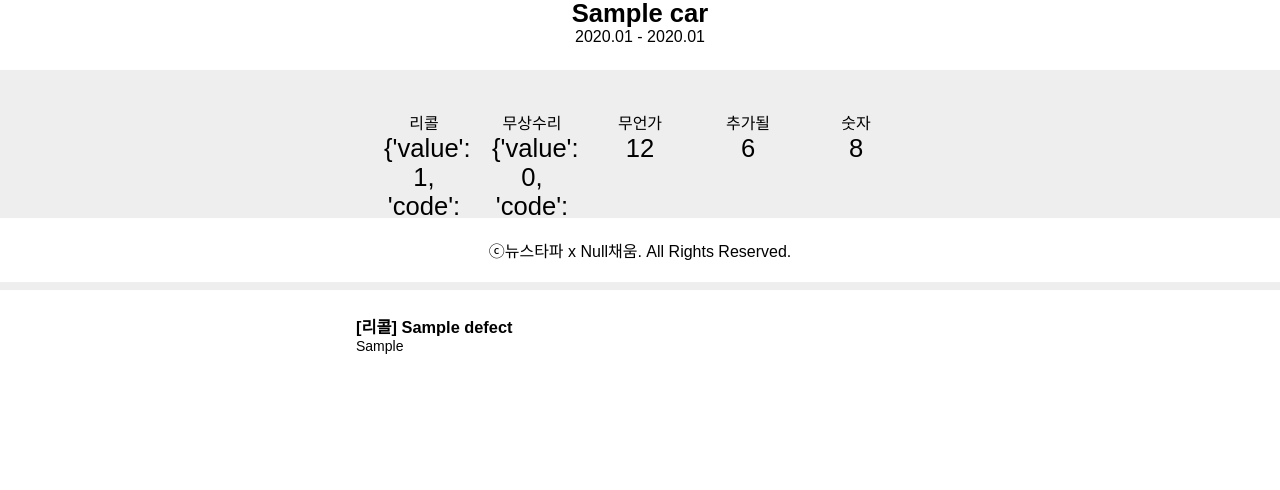
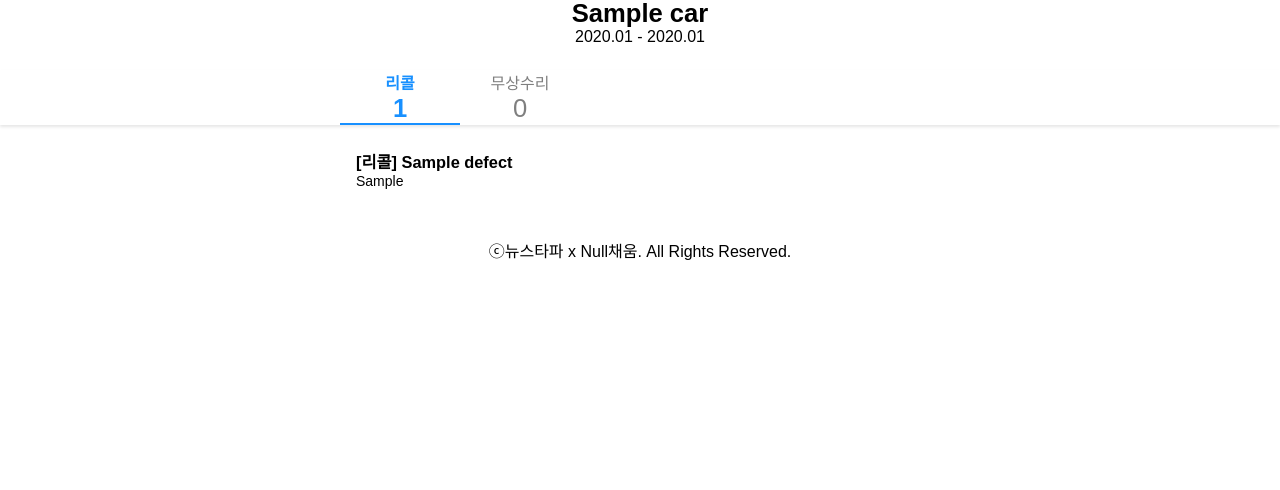
Before and after one commit to NullFull/safercar, a Django app: a page that uses desucar/templates/detail.html in a window 1280 px wide. Shown: the part 518-1008 px from the top of the page. After the commit the page ends 778 px from the top, so only its background shows below. Run offline with Django 3.2, Linux system fonts and the light colour scheme; tables that the repository leaves empty hold one stand-in row (values such as "Sample post").

Commit message:
feat: 활성화된 탭에 해당하는 결함 목록만 표시한다

```diff
--- a/desucar/static/script.js
+++ b/desucar/static/script.js
@@ -1,53 +1,85 @@
-const baseUrl = 'http://127.0.0.1:8000'
-const searchbar = document.querySelector('.q')
-const dropdown = document.querySelector('.dropdown')
-const autocomplete = document.querySelector('.autocomplete')
+var baseUrl = 'http://127.0.0.1:8000';
+var searchbar = document.querySelector('.q');
+var autocomplete = document.querySelector('.autocomplete');
+var tabs = document.querySelector('.navbar-tabs');
+var defects = document.querySelectorAll('.defect');
 
-let cars = [];
+var cars = [];
+var currentTab = void 0;
 
-const render = () => {
-    autocomplete.innerHTML = '';
-    cars.forEach(car => {
-        autocomplete.innerHTML += `
-        <li class="dropdown-item"><a href="/${car.fields.maker}/${car.fields.simple_name}-${car.fields.make_start.substr(0, 4)}-${car.fields.code}">${car.fields.name}</a></li>
-        `
-    })
+var toggleTab = function toggleTab(tab) {
+  if (tab.id !== currentTab.id) {
+    currentTab.classList.remove('active');
+    currentTab = tab;
+    currentTab.classList.add('active');
+    renderDefects(currentTab.id);
+  }
+};
+
+var renderDefects = function renderDefects(id) {
+  defects.forEach(function (d) {
+    d.style.display = d.className.includes(id) ? '' : 'none';
+  });
+};
+
+if (tabs) {
+  currentTab = Array.from(tabs.children).find(function (item) {
+    return !item.classList.contains('no-value');
+  });
+  currentTab.classList.add('active');
+  renderDefects(currentTab.id);
+
+  tabs.addEventListener('click', function (e) {
+    if (e.target.nodeName === 'LI') {
+      toggleTab(e.target);
+    }
+  });
 }
 
-const debounce = (func, wait, immediate) => {
-    let timeout;
-    return function() {
-        const context = this, args = arguments;
-        const later = () => {
+if (searchbar) {
+  var renderSuggestion = function renderSuggestion() {
+    autocomplete.innerHTML = '';
+    cars.forEach(function (car) {
+      autocomplete.innerHTML += '\n          <li class="dropdown-item">\n            <a href="/' + car.fields.maker + '/' + car.fields.simple_name + '-' + car.fields.make_start.substr(0, 4) + '-' + car.fields.code + '">' + car.fields.name + '</a>\n          </li>\n          ';
+    });
+  };
+
+  var debounce = function debounce(func, wait, immediate) {
+    var timeout = void 0;
+    return function () {
+      var context = this;
+      var args = arguments;
+      var later = function later() {
         timeout = null;
         if (!immediate) func.apply(context, args);
       };
-        const callNow = immediate && !timeout;
+      var callNow = immediate && !timeout;
       clearTimeout(timeout);
       timeout = setTimeout(later, wait);
       if (callNow) func.apply(context, args);
     };
   };
 
-const getSuggestion = debounce(() => {
+  var getSuggestion = debounce(function () {
     if (!searchbar.value) {
       cars = [];
-        render();
-    }
-    return new Promise((res, rej) => {
-        const req = new XMLHttpRequest();
-        req.open('GET', `${baseUrl}/suggest?q=${searchbar.value}`);
-        if (searchbar.value)
+      renderSuggestion();
+    } else {
+      return new Promise(function (resolve, reject) {
+        var req = new XMLHttpRequest();
+        req.open('GET', baseUrl + '/suggest?q=' + searchbar.value);
         req.send();
         req.onreadystatechange = function () {
           if (req.readyState === XMLHttpRequest.DONE) {
             if (req.status === 200) {
-                    cars = JSON.parse(req.response)
-                    render()
+              cars = JSON.parse(req.response);
+              renderSuggestion();
             }
           }
         };
-    })
-}, 300)
+      });
+    }
+  }, 300);
 
-searchbar.addEventListener('input', getSuggestion)
+  searchbar.addEventListener('input', getSuggestion);
+}
--- a/desucar/static/style.css
+++ b/desucar/static/style.css
@@ -173,6 +173,51 @@
 .stats .value {
     font-size: 1.6rem;
 }
+
+.navbar {
+    box-shadow: 0 2px 3px rgba(10, 10, 10, 0.1);
+    margin: 1.5em 0;
+}
+.navbar .container {
+    padding: 0;
+}
+.navbar-tabs {
+    display: flex;
+}
+.navbar-tab {
+    width: 20%;
+    font-size: 1em;
+    text-align: center;
+    display: inline-block;
+    cursor: pointer;
+}
+.navbar-tab .value {
+    pointer-events: none;
+}
+.navbar-tab:hover {
+    color: #40a9ff;
+}
+.navbar-tab.active {
+    color: #1890ff;
+    font-weight: 600;
+    border-bottom: 2px solid #1890ff;
+}
+.navbar-tab.no-value{
+    color: rgba(0, 0, 0, 0.50);
+    pointer-events: none;
+}
+.navbar-tab.no-comments {
+    /* TODO: 뭔가 댓글 달고싶은 모양으로... */
+}
+.navbar-tab .value {
+    font-size: 1.6rem;
+    z-index: 100;
+}
+
+.navbar-tab .value {
+    z-index: -5;
+}
+
 .defects {
     font-size: 14px;
 }
--- a/desucar/templates/components/searchbar.html
+++ b/desucar/templates/components/searchbar.html
@@ -2,7 +2,6 @@
     <div>
         <form class="searchbar" action="/search" method="get" autocomplete="off">
             <input class="q" name="q" placeholder="싼타페 2012" value="{{ q }}"/>
-            <!--<input type="submit" value="검색">-->
             <button class="btn-submit" >검색</button>
         </form>
     </div>
--- a/desucar/templates/detail.html
+++ b/desucar/templates/detail.html
@@ -19,37 +19,28 @@
             </div>
         </div>
     </div>
-    <div class="stats">
+    <nav class="navbar">
         <div class="container">
-            <ul>
+            <ul class="navbar-tabs">
                 {% for kind, value in stats.items %}
-                <li>
-                    <div>{{ kind }}</div>
-                    <div class="value">{{ value }}</div>
+                {% if value.value == 0 %}
+                <li class="navbar-tab no-value" id="{{ value.code }}">{{ kind }}
+                    <div class="value">{{ value.value }}</div>
                 </li>
+                {% else %}
+                <li class="navbar-tab" id="{{ value.code }}">{{ kind }}
+                    <div class="value">{{ value.value }}</div>
+                </li>
+                {% endif %}
                 {% endfor %}
-                <li>
-                    <div>무언가</div>
-                    <div class="value">12</div>
-                </li>
-                <li>
-                    <div>추가될</div>
-                    <div class="value">6</div>
-                </li>
-                <li>
-                    <div>숫자</div>
-                    <div class="value">8</div>
-                </li>
             </ul>
         </div>
-    </div>
+    </nav>
     <div class="container">
-
-
         <div class="defects">
             <ul>
             {% for defect in defects %}
-                <li>
+                <li class="defect {{ defect.kind }}">
                     <h3>[{{ defect.get_kind_display }}] {{ defect.part_name }}</h3>
                     <p>{{ defect.solution }}</p>
                 </li>
```
Also changed, not shown: desucar/js/script.js (added, +87 -0 lines). Lines whose indentation alone changed are shown as unchanged.
